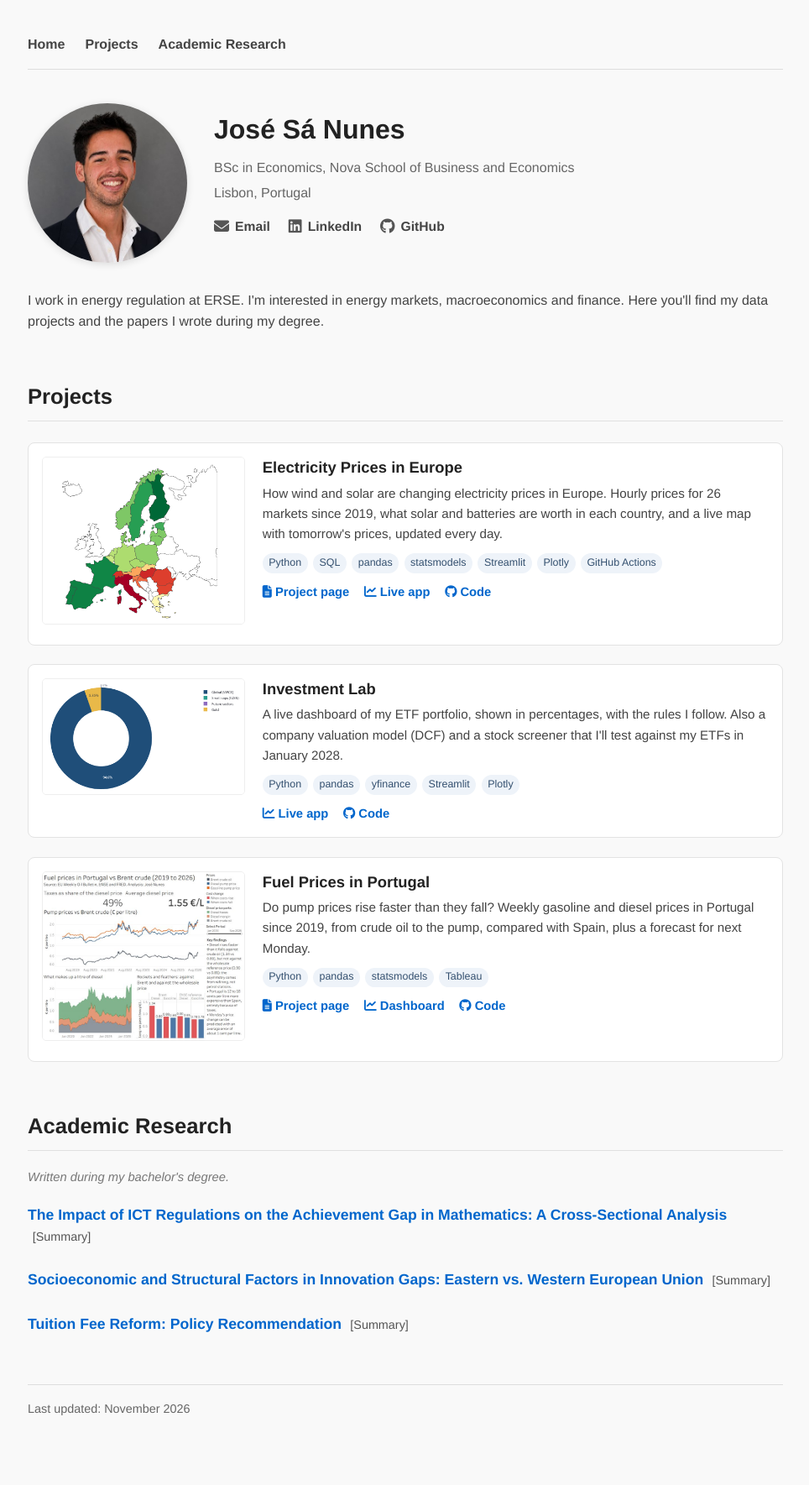
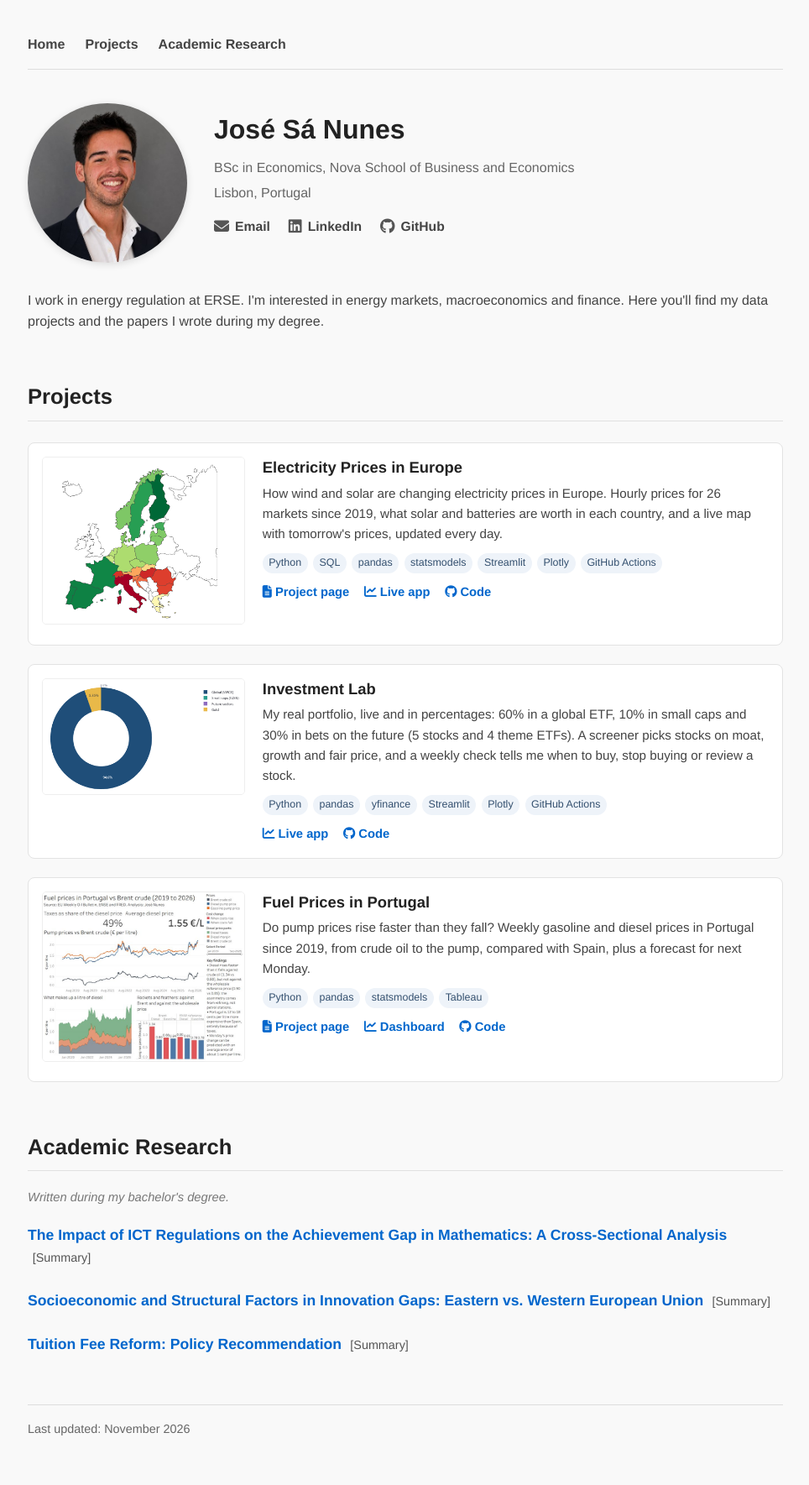
Before and after one commit to josepaulonunes/josepaulonunes.github.io, a Jekyll site: the page built from index.md, in a window 1280 px wide. Shown: the whole page at 84% size, without its empty margins (157-1121 px from the left). Built offline with Jekyll 4.4.1, drawn with Linux system fonts in a browser that asks for light colours; before the commit the page ends 1745 px from its top, so only the background shows below that.

Commit message:
Update Investment Lab card
Updated project description and tags for clarity.

```diff
--- a/index.md
+++ b/index.md
@@ -49,11 +49,11 @@ I work in energy regulation at ERSE. I'm interested in energy markets, macroecon
   </div>
 
   <div class="project-card">
-    <a href="https://josenunes-investment-lab.streamlit.app/" class="project-thumb"><img src="/images/investment-lab.png" alt="Dashboard of my ETF portfolio"></a>
+    <a href="https://josenunes-investment-lab.streamlit.app/" class="project-thumb"><img src="/images/investment-lab.png" alt="Dashboard of my portfolio"></a>
     <div class="project-body">
       <h3><a href="https://josenunes-investment-lab.streamlit.app/">Investment Lab</a></h3>
-      <p>A live dashboard of my ETF portfolio, shown in percentages, with the rules I follow. Also a company valuation model (DCF) and a stock screener that I'll test against my ETFs in January 2028.</p>
-      <div class="tags"><span>Python</span><span>pandas</span><span>yfinance</span><span>Streamlit</span><span>Plotly</span></div>
+      <p>My real portfolio, live and in percentages: 60% in a global ETF, 10% in small caps and 30% in bets on the future (5 stocks and 4 theme ETFs). A screener picks stocks on moat, growth and fair price, and a weekly check tells me when to buy, stop buying or review a stock.</p>
+      <div class="tags"><span>Python</span><span>pandas</span><span>yfinance</span><span>Streamlit</span><span>Plotly</span><span>GitHub Actions</span></div>
       <div class="project-links">
         <a href="https://josenunes-investment-lab.streamlit.app/" target="_blank" rel="noopener"><i class="fa-solid fa-chart-line"></i> Live app</a>
         <a href="https://github.com/josepaulonunes/investment-lab" target="_blank" rel="noopener"><i class="fa-brands fa-github"></i> Code</a>
```
